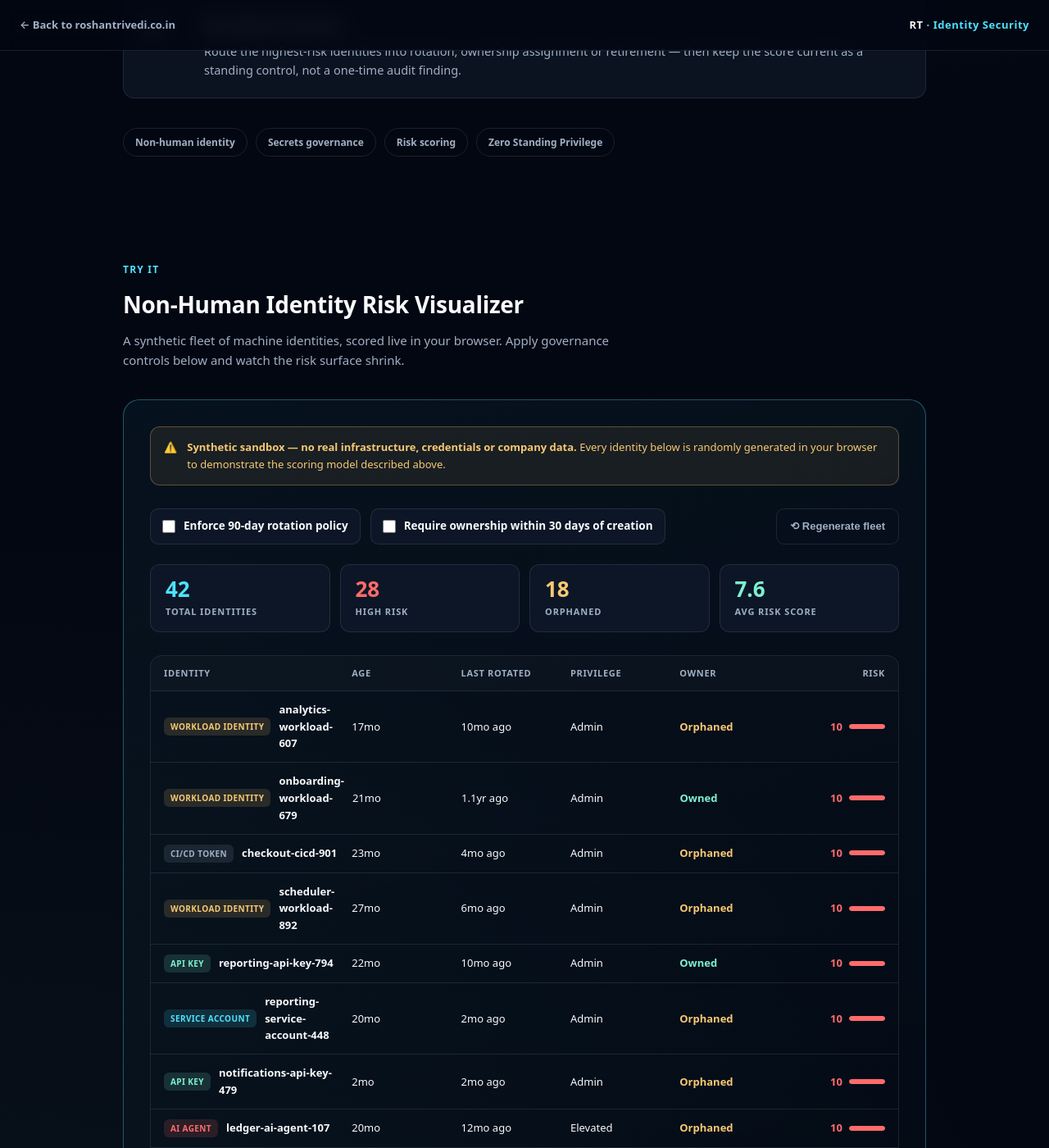
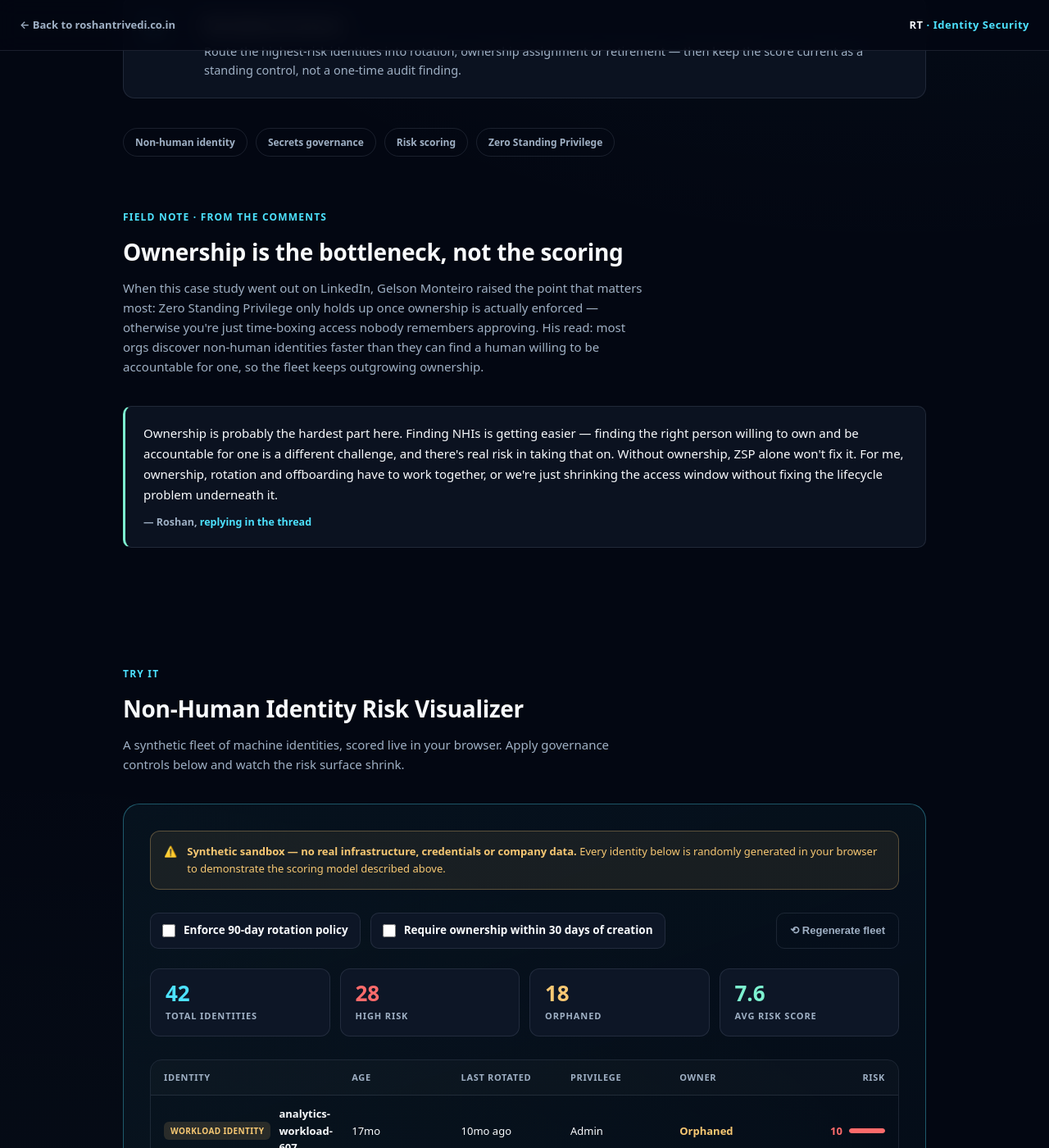
Before and after one commit to trivediroshan1-ui/trivediroshan1-ui.github.io, a Jekyll site: the page case-studies/non-human-identity-at-scale/index.html, which Jekyll copies as it is, in a window 1280 px wide and 1400 px high, scrolled down 1212 px. Shown: the whole window at 82% size. Built offline with Jekyll 4.4.1, drawn with Linux system fonts in a browser that asks for light colours.

Commit message:
Add field note section from LinkedIn discussion on ownership

```diff
--- a/case-studies/non-human-identity-at-scale/index.html
+++ b/case-studies/non-human-identity-at-scale/index.html
@@ -100,6 +100,12 @@
   .step p{color:var(--muted);font-size:14.5px}
 
   .tags{display:flex;flex-wrap:wrap;gap:10px;margin-top:36px}
+section.fieldnote{padding:0 0 64px}
+.quote-card{background:var(--bg-panel);border:1px solid var(--border);border-left:3px solid var(--teal);border-radius:10px;padding:20px 22px;margin-bottom:16px}
+.quote-card p{color:var(--text);font-size:15px;line-height:1.65}
+.quote-card .who{margin-top:12px;font-size:12.5px;font-weight:700;color:var(--muted)}
+.quote-card .who span{color:var(--teal)}
+.quote-card.mine{border-left-color:var(--green)}
   .tag{
     font-size:12px;font-weight:600;color:var(--muted);
     border:1px solid var(--border);border-radius:999px;padding:7px 14px;
@@ -251,6 +257,18 @@
     <span class="tag">Secrets governance</span>
     <span class="tag">Risk scoring</span>
     <span class="tag">Zero Standing Privilege</span>
+  </div>
+</section>
+
+<section class="fieldnote wrap">
+  <div class="section-head">
+    <span class="section-num">FIELD NOTE · FROM THE COMMENTS</span>
+    <h2>Ownership is the bottleneck, not the scoring</h2>
+    <p>When this case study went out on LinkedIn, Gelson Monteiro raised the point that matters most: Zero Standing Privilege only holds up once ownership is actually enforced — otherwise you're just time-boxing access nobody remembers approving. His read: most orgs discover non-human identities faster than they can find a human willing to be accountable for one, so the fleet keeps outgrowing ownership.</p>
+  </div>
+  <div class="quote-card mine">
+    <p>Ownership is probably the hardest part here. Finding NHIs is getting easier — finding the right person willing to own and be accountable for one is a different challenge, and there's real risk in taking that on. Without ownership, ZSP alone won't fix it. For me, ownership, rotation and offboarding have to work together, or we're just shrinking the access window without fixing the lifecycle problem underneath it.</p>
+    <div class="who">— Roshan, <span>replying in the thread</span></div>
   </div>
 </section>
 
```
